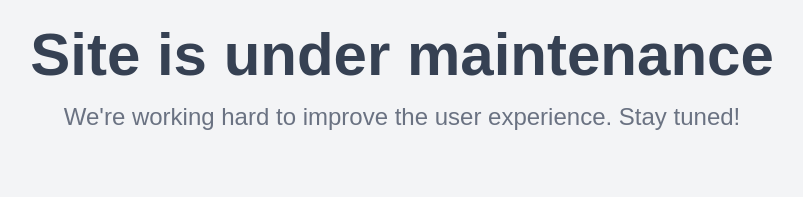
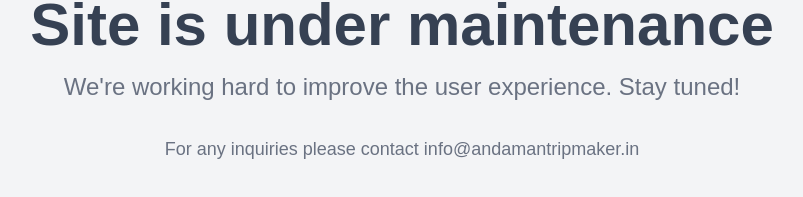
Before and after one commit to xmerge-org/andamantripmaker, a Next.js app: page / in a window 1280 px wide. Shown: the part 401-598 px from the top of the page, without its empty margins (238-1041 px from the left). Built offline with nearby package versions, Linux system fonts and the light colour scheme.

Commit message:
inquiries line added

```diff
--- a/src/app/page.tsx
+++ b/src/app/page.tsx
@@ -22,6 +22,9 @@
         <p className="text-center text-gray-500 text-lg md:text-xl lg:text-2xl mb-8">
           We&apos;re working hard to improve the user experience. Stay tuned!
         </p>
+        <p className="text-center text-gray-500 text-lg md:text-md lg:text-lg mb-8">
+          For any inquiries please contact info@andamantripmaker.in
+        </p>
       </div>
     </div>
   );
```
